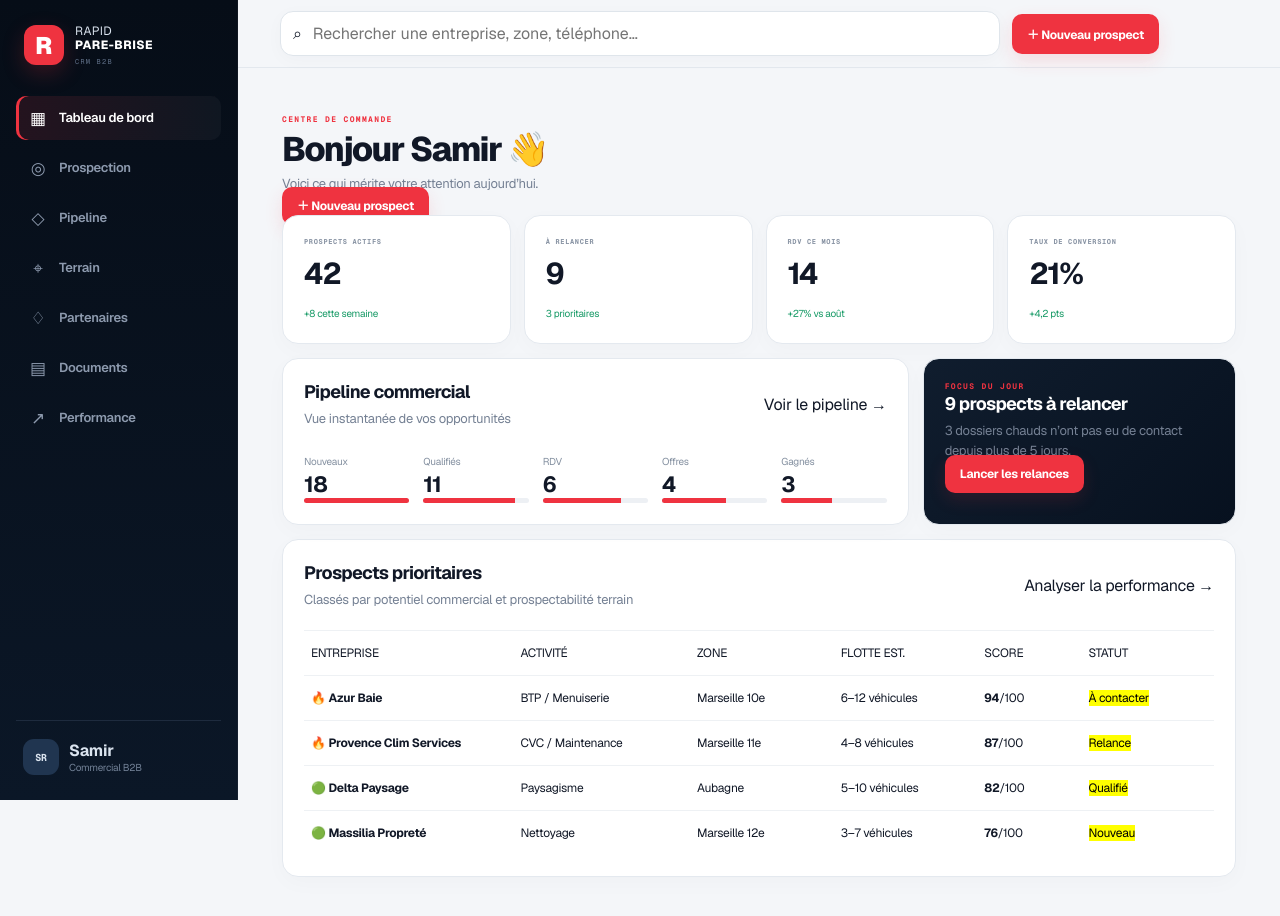
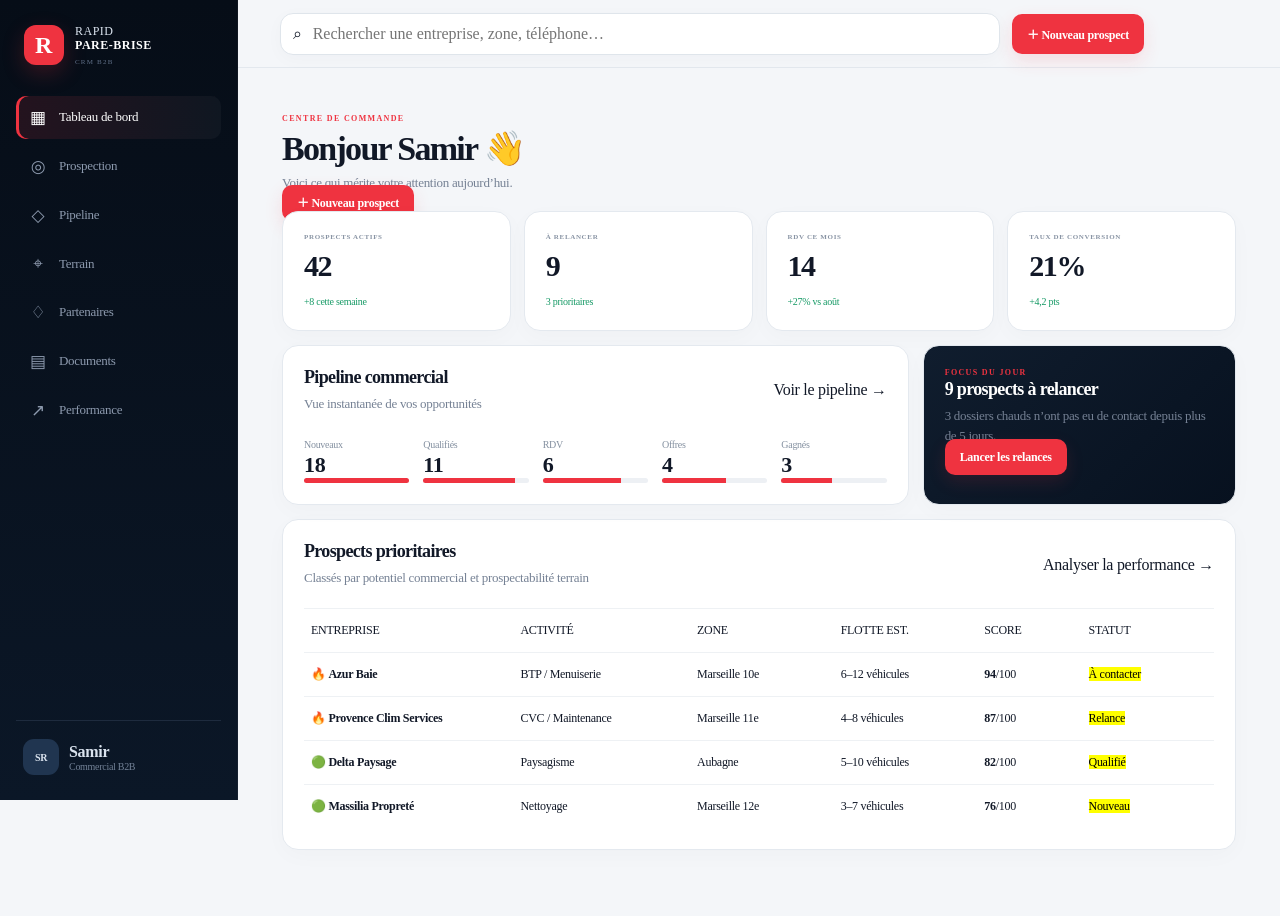
Before and after one commit to hamidousamir1-alt/raoid-pare-brise-, a Next.js app: page / in a window 1280 px wide. Shown: the top 916 px of the page. Built offline with nearby package versions, Linux system fonts and the light colour scheme.

Commit message:
Use distinctive premium typography across CRM

```diff
--- a/app/layout.tsx
+++ b/app/layout.tsx
@@ -1,6 +1,6 @@
 import type { Metadata, Viewport } from 'next';
-import {Geist,Geist_Mono} from 'next/font/google';
+import {Manrope,Space_Grotesk} from 'next/font/google';
 import './globals.css';import PwaRegister from './pwa-register';import AppShell from './AppShell';
-const geist=Geist({subsets:['latin'],variable:'--font-geist',display:'swap'});const mono=Geist_Mono({subsets:['latin'],variable:'--font-geist-mono',display:'swap'});
+const manrope=Manrope({subsets:['latin'],variable:'--font-body',display:'swap'});const display=Space_Grotesk({subsets:['latin'],variable:'--font-display',display:'swap'});
 export const metadata:Metadata={title:'Rapid Pare-Brise CRM',description:'Pilotage commercial B2B Rapid Pare-Brise',applicationName:'Rapid PB CRM',manifest:'/manifest.webmanifest',icons:{icon:'/icon.svg',apple:'/icon.svg'},appleWebApp:{capable:true,title:'Rapid PB CRM',statusBarStyle:'black-translucent'}};export const viewport:Viewport={themeColor:'#07111f',width:'device-width',initialScale:1};
-export default function RootLayout({children}:Readonly<{children:React.ReactNode}>){return <html lang="fr" className={`${geist.variable} ${mono.variable}`}><body><PwaRegister/><AppShell>{children}</AppShell></body></html>}
+export default function RootLayout({children}:Readonly<{children:React.ReactNode}>){return <html lang="fr" className={`${manrope.variable} ${display.variable}`}><body><PwaRegister/><AppShell>{children}</AppShell></body></html>}
```
